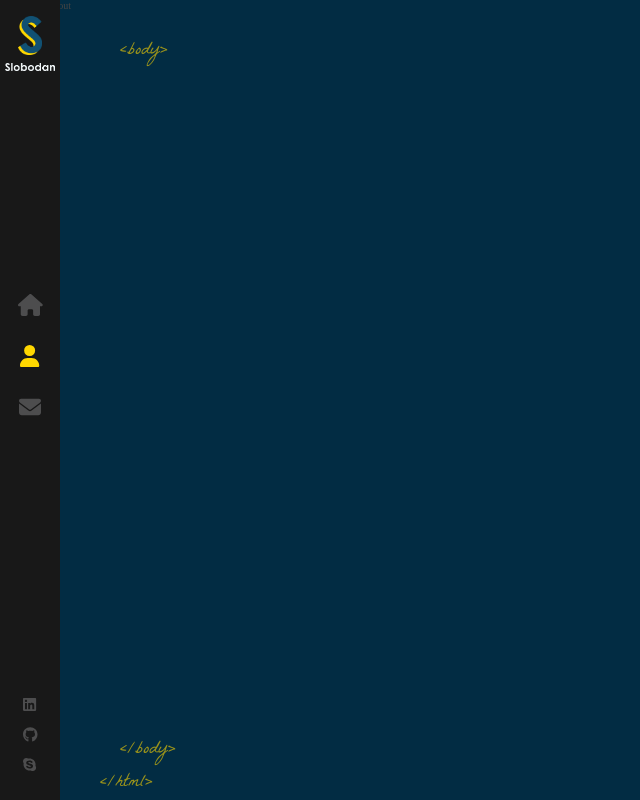
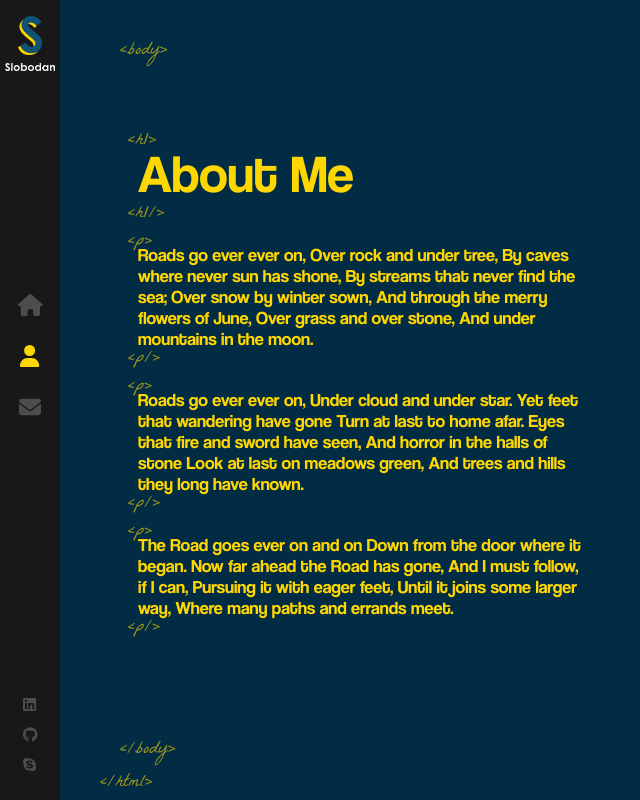
Before and after one commit to kingcaliente/LP-Portfolio, a React (Create React App) app: page /about in a window 1280 px wide. Shown: the whole page, without its empty margins (0-640 px from the left). Built offline with nearby package versions, Linux system fonts and the light colour scheme.

Commit message:
about me page now renders properly

```diff
--- a/src/components/About/index.js
+++ b/src/components/About/index.js
@@ -1,4 +1,38 @@
-const About = () => ('Hello from About')
+import './index.scss'
 
+const About = () => {
+    return (
+        <div className="container about-page">
+            <div className="text-zone">
+                <h1>
+                    About Me
+                </h1>
+                <p>Roads go ever ever on,
+                    Over rock and under tree,
+                    By caves where never sun has shone,
+                    By streams that never find the sea;
+                    Over snow by winter sown,
+                    And through the merry flowers of June,
+                    Over grass and over stone,
+                    And under mountains in the moon.</p>
+                <p>Roads go ever ever on,
+                    Under cloud and under star.
+                    Yet feet that wandering have gone
+                    Turn at last to home afar.
+                    Eyes that fire and sword have seen,
+                    And horror in the halls of stone
+                    Look at last on meadows green,
+                    And trees and hills they long have known.</p>
+                <p>The Road goes ever on and on
+                    Down from the door where it began.
+                    Now far ahead the Road has gone,
+                    And I must follow, if I can,
+                    Pursuing it with eager feet,
+                    Until it joins some larger way,
+                    Where many paths and errands meet.</p>
+            </div>
+        </div>
+    )
+}
 
 export default About
--- a/src/components/Layout/index.scss
+++ b/src/components/Layout/index.scss
@@ -37,3 +37,84 @@
     animation: fadeIn 1s forwards;
     animation-delay: 1s;
   }
+
+  .about-page {
+    .text-zone {
+      position: absolute;
+      left: 10%;
+      top: 50%;
+      transform: translateY(-50%);
+      width: 35%;
+      vertical-align: middle;
+      display: table-cell;
+      max-height: 90%;
+
+      h1 {
+        font-size: 53px;
+        font-family: 'Coolvetica';
+        color: #ffd700;
+        font-weight: 400;
+        margin-top: 0;
+        position: relative;
+        margin-bottom: 40px;
+        left: 10px;
+
+        &::before {
+          content: '<h1>';
+          font-family: 'La Belle Aurore';
+          font-size: 18px;
+          position: absolute;
+          margin-top: -10px;
+          left: -10px;
+          opacity: 0.6;
+          line-height: 18px;
+
+        }
+          &::after {
+            content: '<h1/>';
+            font-family: 'La Belle Aurore';
+            font-size: 18px;
+            line-height: 18px;
+            position: absolute;
+            left: -30px;
+            bottom: -20px;
+            margin-left: 20px;
+            opacity: 0.6;
+          }
+      }
+
+      p {
+        font-size: 18px;
+        font-family: 'Coolvetica';
+        color: #ffd700;
+        font-weight: 400;
+        margin-top: 0;
+        position: relative;
+        margin-bottom: 40px;
+        left: 10px;
+
+        &::before {
+          content: '<p>';
+          font-family: 'La Belle Aurore';
+          font-size: 18px;
+          position: absolute;
+          margin-top: -10px;
+          left: -10px;
+          opacity: 0.6;
+          line-height: 18px;
+
+        }
+          &::after {
+            content: '<p/>';
+            font-family: 'La Belle Aurore';
+            font-size: 18px;
+            line-height: 18px;
+            position: absolute;
+            left: -30px;
+            bottom: -20px;
+            margin-left: 20px;
+            opacity: 0.6;
+          }
+      }
+    }
+  }
```
